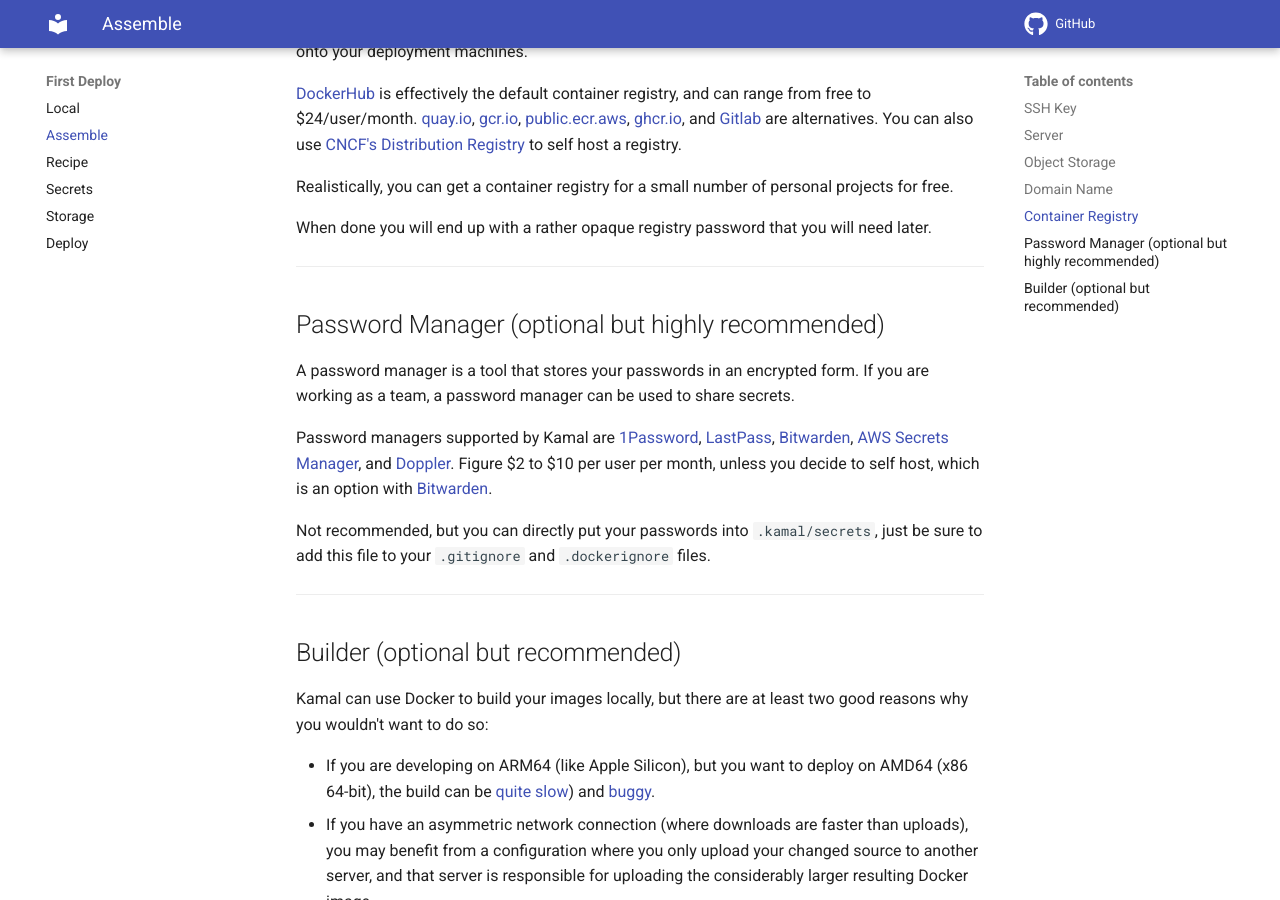
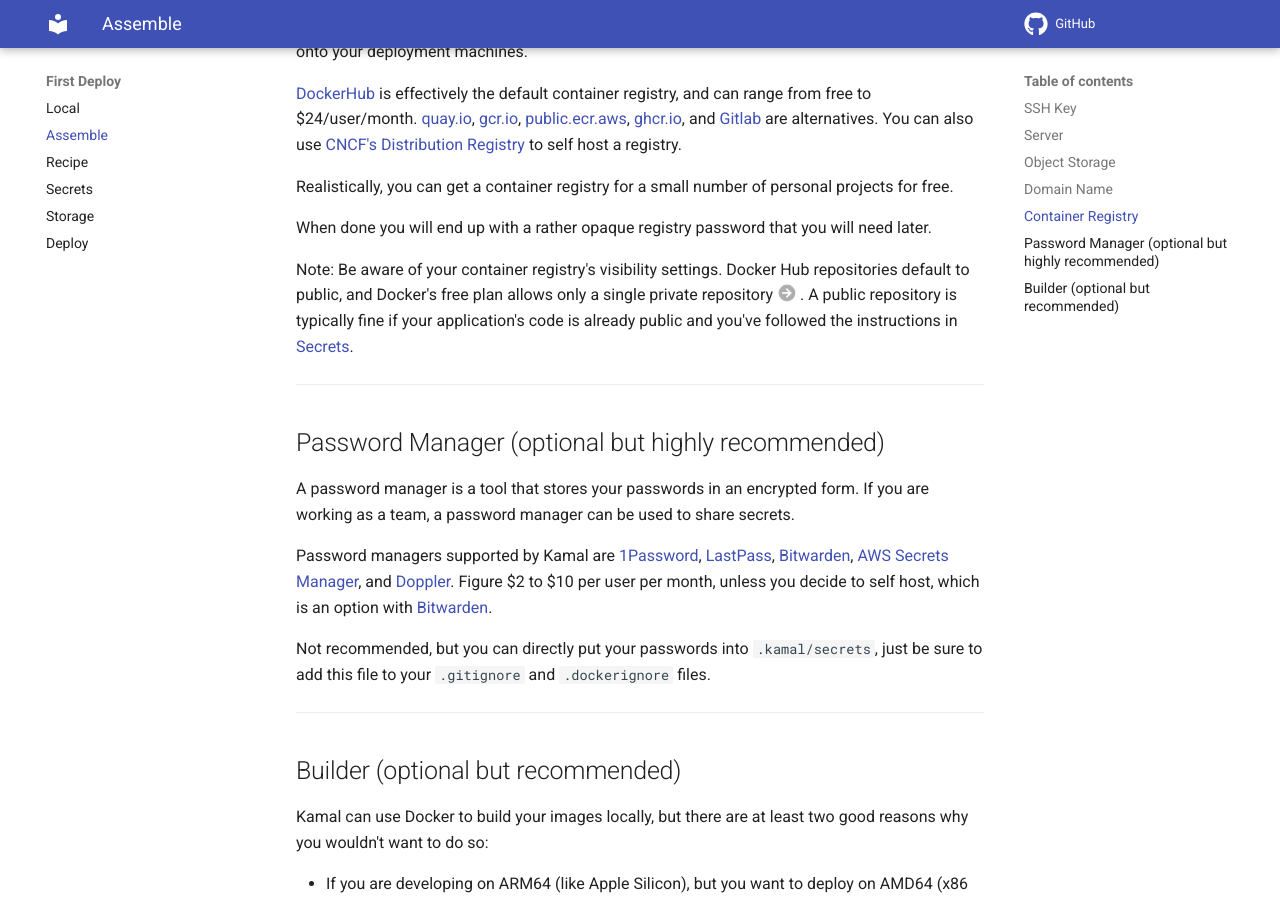
Before and after one commit to rubys/kamal-in-production, an MkDocs documentation site: the page built from docs/Assemble.md, in a window 1280 px wide and 900 px high, scrolled down 2838 px. Built offline with MkDocs 1.6.1 and Material for MkDocs 9.7.7, drawn with Linux system fonts in a browser that asks for light colours; comment, search, counter and statistics services are not loaded.

Commit message:
Mention container registry visibility

```diff
--- a/docs/Assemble.md
+++ b/docs/Assemble.md
@@ -109,6 +109,11 @@
 
 When done you will end up with a rather opaque registry password that you will need later.
 
+Note: Be aware of your container registry's visibility settings. Docker Hub repositories default to public, and Docker's free plan allows only a single private repository(1). A public repository is typically fine if your application's code is already public and you've followed the instructions in [Secrets](Secrets.md).
+{ .annotate }
+
+1. Container registries identify images using the format `username/repository:tag`. Kamal uses one repository per application and tags each built image with it's git revision SHA, as in `samruby/depot:b4a133e45d9dc7becf90f98bd045a6956e886a19`
+
 ---
 
 ## Password Manager (optional but highly recommended)
```
